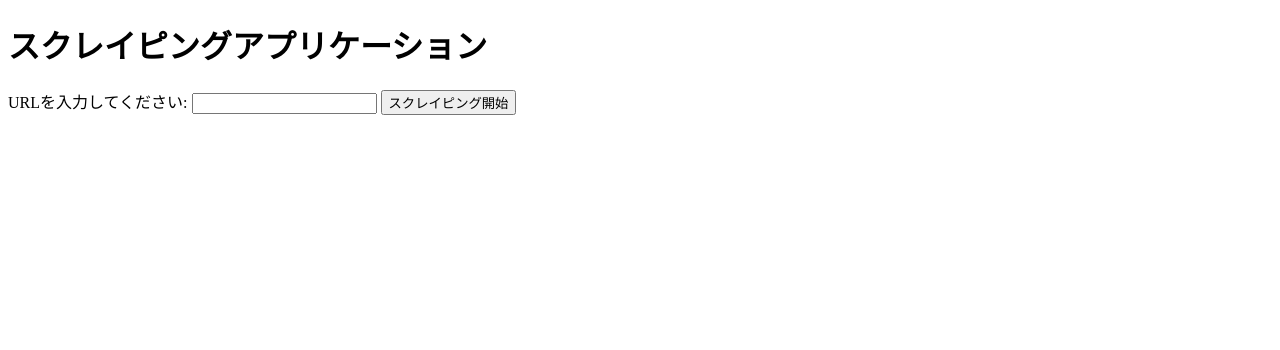
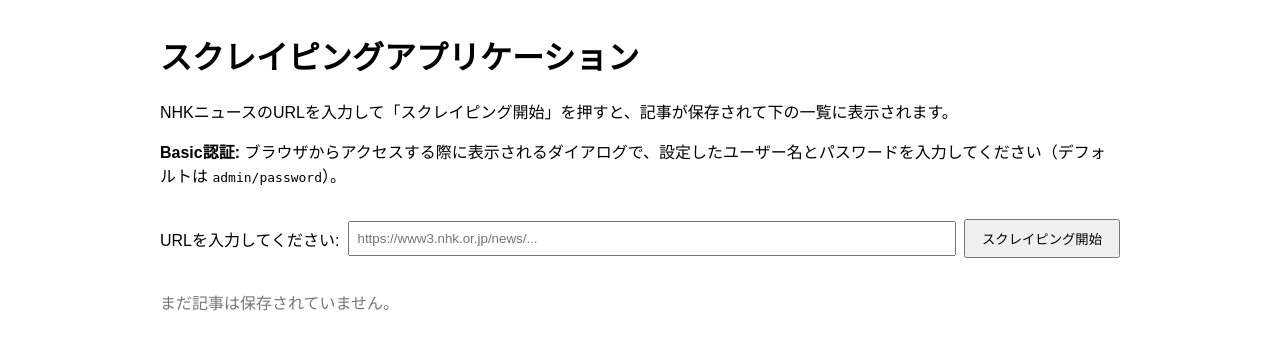
Before and after one commit to miki-thecat/scraper-app, a Flask app: page / in a window 1280 px wide. Shown: the top 350 px of the page. Run offline with Flask 3, Linux system fonts and the light colour scheme.

Commit message:
UI: トップページでスクレイプ結果とメッセージを表示

```diff
--- a/templates/index.html
+++ b/templates/index.html
@@ -3,13 +3,58 @@
 <head>
     <meta charset="UTF-8">
     <meta name="viewport" content="width=device-width, initial-scale=1.0">
-    <title>Document</title>
-</html>
+    <title>スクレイピングアプリ</title>
+    <style>
+        body { font-family: sans-serif; max-width: 960px; margin: 2rem auto; padding: 0 1rem; }
+        header { margin-bottom: 2rem; }
+        form { display: flex; gap: 0.5rem; align-items: center; flex-wrap: wrap; }
+        input[type="text"] { flex: 1 1 320px; padding: 0.5rem; }
+        button { padding: 0.5rem 1rem; }
+        .messages { margin: 1rem 0; padding: 0; list-style: none; }
+        .messages li { padding: 0.75rem 1rem; border-radius: 4px; margin-bottom: 0.5rem; }
+        .messages li.success { background-color: #e6ffed; color: #20603d; }
+        .messages li.error { background-color: #ffecec; color: #8a1f11; }
+        .article { border-bottom: 1px solid #ddd; padding: 1rem 0; }
+        .article:last-child { border-bottom: none; }
+        .article h2 { margin: 0 0 0.5rem; font-size: 1.2rem; }
+        .article time { display: block; font-size: 0.9rem; color: #555; margin-bottom: 0.5rem; }
+        .empty { color: #777; margin-top: 2rem; }
+    </style>
+</head>
 <body>
-    <h1>スクレイピングアプリケーション</h1>
+    <header>
+        <h1>スクレイピングアプリケーション</h1>
+        <p>NHKニュースのURLを入力して「スクレイピング開始」を押すと、記事が保存されて下の一覧に表示されます。</p>
+        <p><strong>Basic認証:</strong> ブラウザからアクセスする際に表示されるダイアログで、設定したユーザー名とパスワードを入力してください（デフォルトは <code>admin/password</code>）。</p>
+    </header>
+
     <form action="/scrape" method="post">
         <label for="url">URLを入力してください:</label>
-        <input type="text" id="url" name="url" required>
+        <input type="text" id="url" name="url" placeholder="https://www3.nhk.or.jp/news/..." required>
         <button type="submit">スクレイピング開始</button>
     </form>
+
+    {% with messages = get_flashed_messages(with_categories=True) %}
+        {% if messages %}
+            <ul class="messages">
+                {% for category, message in messages %}
+                    <li class="{{ category }}">{{ message }}</li>
+                {% endfor %}
+            </ul>
+        {% endif %}
+    {% endwith %}
+
+    {% if articles %}
+        {% for article in articles %}
+            <article class="article">
+                <h2>{{ article.title }}</h2>
+                <time datetime="{{ article.posted_at.isoformat() }}">{{ article.posted_at.strftime('%Y-%m-%d %H:%M') }}</time>
+                <p>{{ article.body }}</p>
+                <p><a href="{{ article.url }}" target="_blank" rel="noopener">元記事を開く</a></p>
+            </article>
+        {% endfor %}
+    {% else %}
+        <p class="empty">まだ記事は保存されていません。</p>
+    {% endif %}
 </body>
+</html>
```
